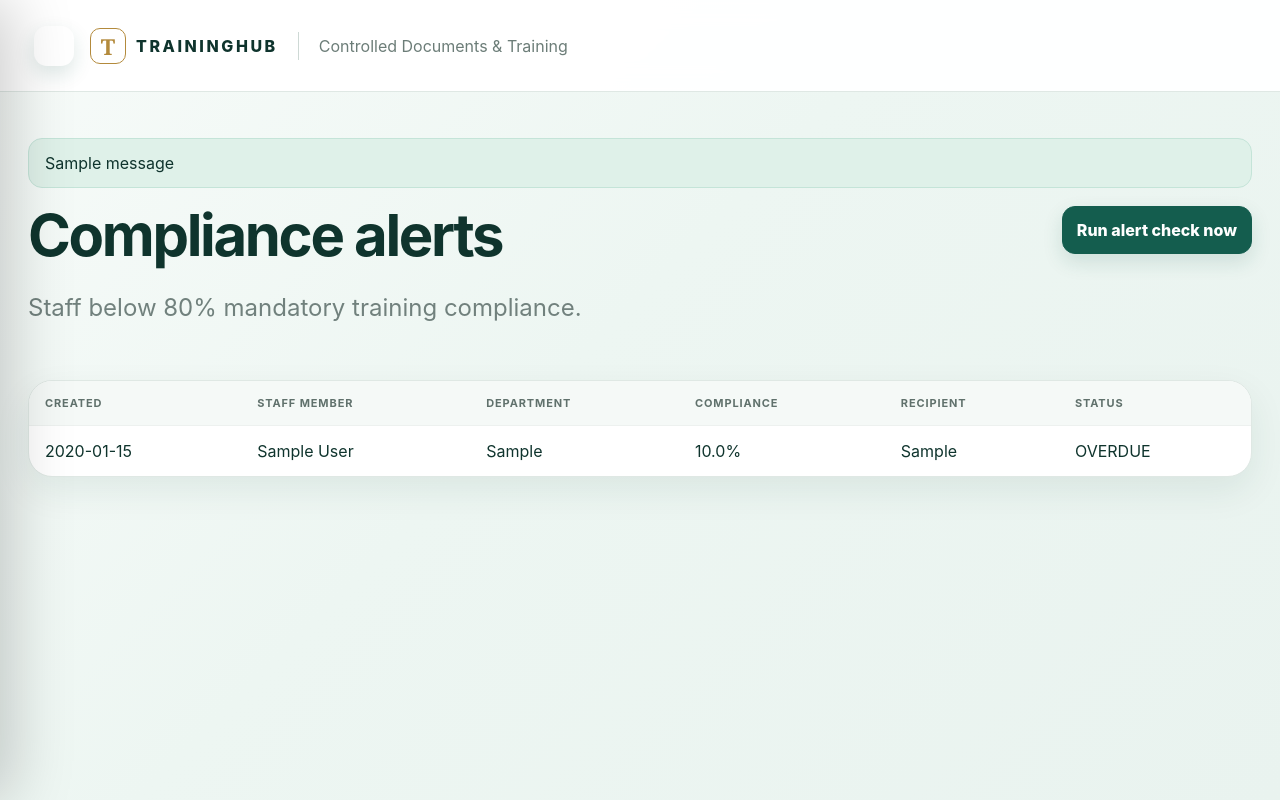
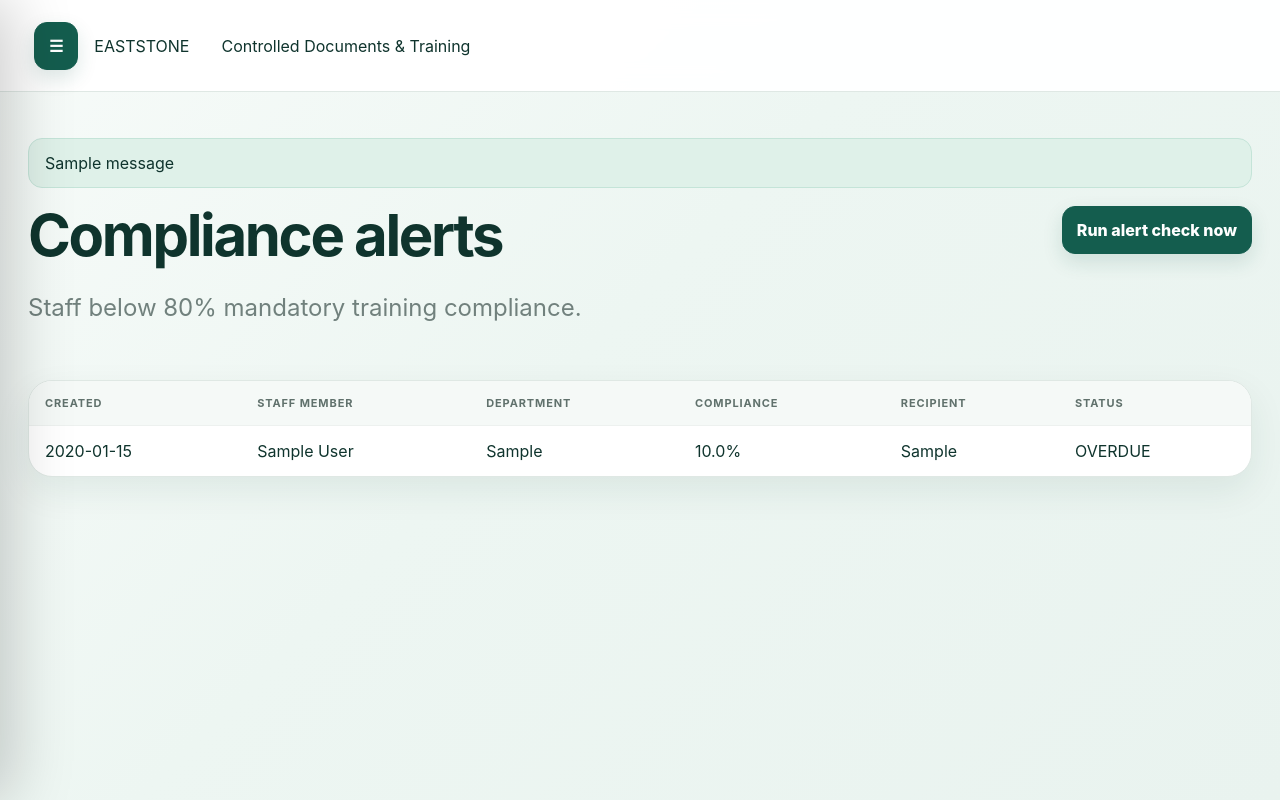
Before and after one commit to ahmedmanubariya/Training-Matrix, a Flask app: page /alerts/ in a window 1280 px wide. Run offline with Flask 3, Linux system fonts and the light colour scheme; the visitor is signed in with stand-in values (Sample User, id 1); data comes from the database, SQL or seed files in the repository; tables that the repository leaves empty hold one stand-in row (values such as "Sample post"); one stand-in notice (Sample message) is shown.

Commit message:
style: rebuild application shell to match Eaststone reference UI

```diff
--- a/traininghub/templates/base.html
+++ b/traininghub/templates/base.html
@@ -3,65 +3,42 @@
 <head>
   <meta charset="utf-8">
   <meta name="viewport" content="width=device-width,initial-scale=1">
-  <meta name="theme-color" content="#0d4b3f">
-  <title>{% block title %}TrainingHub{% endblock %}</title>
+  <title>{% block title %}Eaststone Training Matrix{% endblock %}</title>
   <link rel="stylesheet" href="{{ url_for('static', filename='app.css') }}">
 </head>
 <body>
 {% if me %}
-<div class="app-shell">
-  <header class="topbar">
-    <button class="menu-button" type="button" aria-label="Open navigation" onclick="openDrawer()">
-      <span></span><span></span><span></span>
-    </button>
-    <a class="topbar-brand" href="{{ url_for('main.my_training') if me.access_role == 'staff' else url_for('main.dashboard') }}">
-      <span class="brand-mark">T</span>
-      <span class="brand-name">TRAININGHUB</span>
-    </a>
-    <span class="brand-divider"></span>
-    <span class="brand-subtitle">Controlled Documents &amp; Training</span>
-  </header>
-
-  <div id="drawerBackdrop" class="drawer-backdrop" onclick="closeDrawer()"></div>
-  <aside id="appDrawer" class="drawer" aria-label="Main navigation">
-    <div class="drawer-brand-row">
-      <div class="drawer-brand">
-        <span class="brand-mark large">T</span>
-        <div><strong>TrainingHub</strong><small>TRAINING MATRIX</small></div>
-      </div>
-      <button type="button" class="drawer-close" aria-label="Close navigation" onclick="closeDrawer()">×</button>
-    </div>
-    <div class="drawer-section-title">WORKSPACE</div>
-    <nav class="drawer-nav">
-      {% if me.access_role == 'staff' %}
-        <a href="{{ url_for('main.my_training') }}"><span class="nav-icon">▣</span><span>My training</span><span class="nav-arrow">›</span></a>
-      {% else %}
-        <a href="{{ url_for('main.dashboard') }}"><span class="nav-icon">▦</span><span>Overview</span><span class="nav-arrow">›</span></a>
-        <a href="{{ url_for('main.sops') }}"><span class="nav-icon">▱</span><span>Document control</span><span class="nav-arrow">›</span></a>
-        <a href="{{ url_for('main.staff') }}"><span class="nav-icon">◉</span><span>People &amp; roles</span><span class="nav-arrow">›</span></a>
-        <a href="{{ url_for('main.users') }}"><span class="nav-icon">◇</span><span>Permissions</span><span class="nav-arrow">›</span></a>
-        <a href="{{ url_for('alerts.index') }}"><span class="nav-icon">!</span><span>Compliance alerts</span><span class="nav-arrow">›</span></a>
-        {% if me.access_role == 'admin' %}<a href="{{ url_for('main.audit_view') }}"><span class="nav-icon">□</span><span>Audit trail</span><span class="nav-arrow">›</span></a>{% endif %}
-      {% endif %}
-    </nav>
-    <div class="drawer-account">
-      <div><strong>{{ me.username }}</strong><small>{{ me.access_role|title }}</small></div>
-      <a href="{{ url_for('main.logout') }}">Sign out</a>
-    </div>
-  </aside>
+{% set role = me.permission_role or me.access_role %}
+<header class="topbar">
+  <button class="menu-btn" type="button" onclick="document.body.classList.add('nav-open')" aria-label="Open menu">☰</button>
+  <div class="top-brand">EASTSTONE</div>
+  <div class="top-divider"></div>
+  <div class="top-subtitle">Controlled Documents & Training</div>
+</header>
+<div class="nav-shade" onclick="document.body.classList.remove('nav-open')"></div>
+<aside class="drawer">
+  <div class="drawer-brand"><div class="brand-mark">E</div><div><strong>Eaststone</strong><span>TRAINING MATRIX</span></div><button class="drawer-close" onclick="document.body.classList.remove('nav-open')">×</button></div>
+  <p class="nav-label">WORKSPACE</p>
+  <nav class="drawer-nav">
+    <a href="{{ url_for('experience.overview') }}">▦ <span>Overview</span><b>›</b></a>
+    <a href="{{ url_for('main.my_training') }}">▣ <span>My training</span><b>›</b></a>
+    <a href="{{ url_for('experience.controlled_documents') }}">▤ <span>Controlled documents</span><b>›</b></a>
+    {% if role in ['manager','qa','admin'] %}<a href="{{ url_for('main.dashboard') }}">☑ <span>Training matrix</span><b>›</b></a>{% endif %}
+    {% if role in ['manager','qa','admin'] %}<a href="{{ url_for('main.staff') }}">♙ <span>People & roles</span><b>›</b></a>{% endif %}
+    {% if role in ['qa','admin'] %}<a href="{{ url_for('main.sops') }}">▧ <span>Document control</span><b>›</b></a>{% endif %}
+    {% if role in ['qa','admin'] %}<a href="{{ url_for('main.users') }}">♢ <span>Permissions</span><b>›</b></a>{% endif %}
+    {% if role in ['qa','admin'] %}<a href="{{ url_for('main.audit_view') }}">▱ <span>Audit trail</span><b>›</b></a>{% endif %}
+    {% if role in ['qa','admin'] %}<a href="{{ url_for('system_admin.index') }}">⚙ <span>System</span><b>›</b></a>{% endif %}
+  </nav>
+  <div class="drawer-account"><span>{{ me.username }}</span><small>{{ role|upper }}</small><a href="{{ url_for('main.logout') }}">Sign out</a></div>
+</aside>
 {% endif %}
-
-<main class="{% if not me %}auth-page{% endif %}">
-  {% with messages = get_flashed_messages() %}
-    {% if messages %}<div class="flash">{{ messages[0] }}</div>{% endif %}
-  {% endwith %}
+<main class="page {% if not me %}auth-page{% endif %}">
+  {% with messages = get_flashed_messages() %}{% if messages %}<div class="flash">{{ messages[0] }}</div>{% endif %}{% endwith %}
   {% block content %}{% endblock %}
 </main>
-{% if me %}</div>{% endif %}
 <script>
-function openDrawer(){document.getElementById('appDrawer')?.classList.add('open');document.getElementById('drawerBackdrop')?.classList.add('open');document.body.classList.add('drawer-open')}
-function closeDrawer(){document.getElementById('appDrawer')?.classList.remove('open');document.getElementById('drawerBackdrop')?.classList.remove('open');document.body.classList.remove('drawer-open')}
-document.addEventListener('keydown',e=>{if(e.key==='Escape')closeDrawer()});
+document.addEventListener('keydown',e=>{if(e.key==='Escape')document.body.classList.remove('nav-open')});
 </script>
 </body>
 </html>
```
